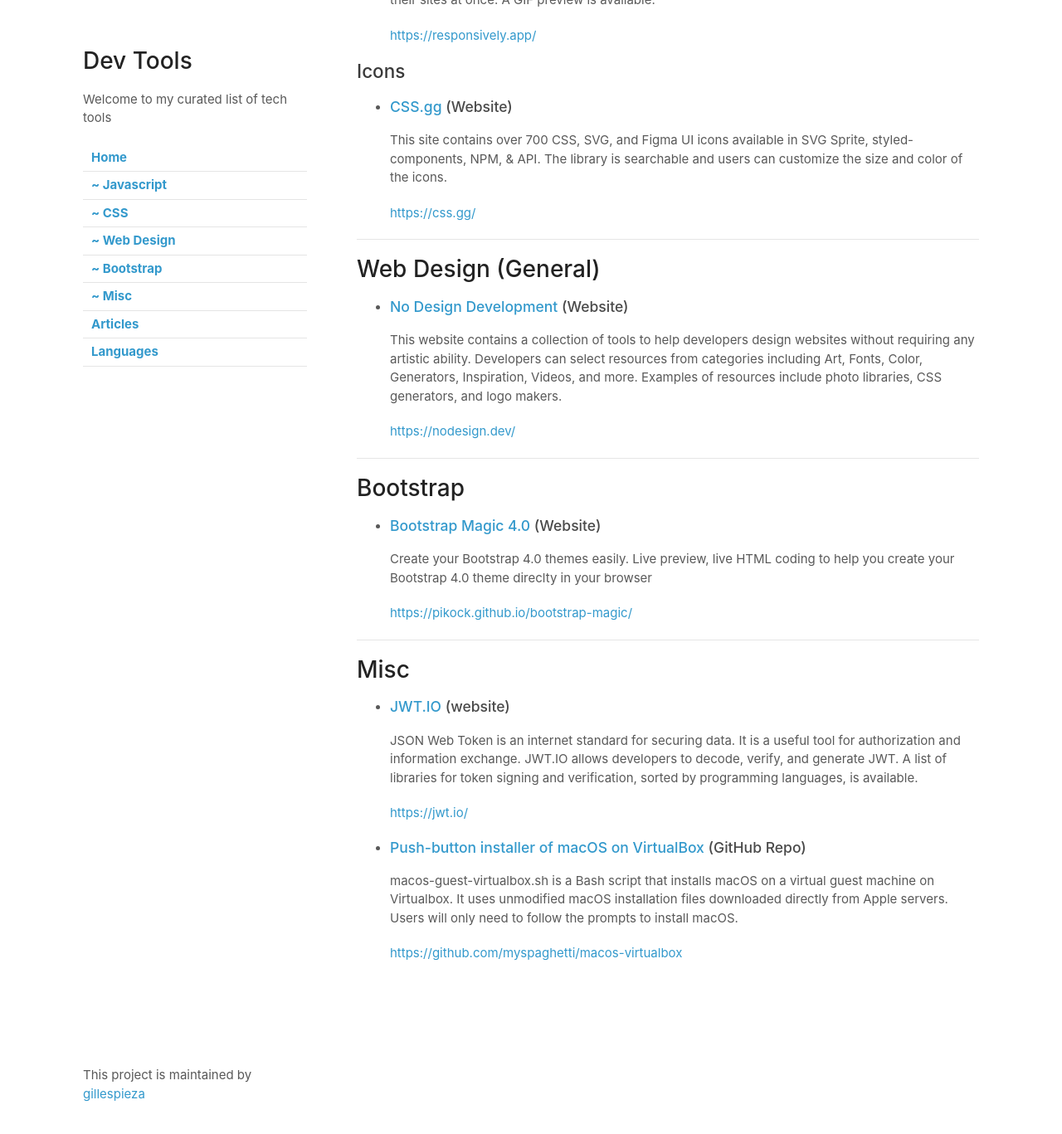
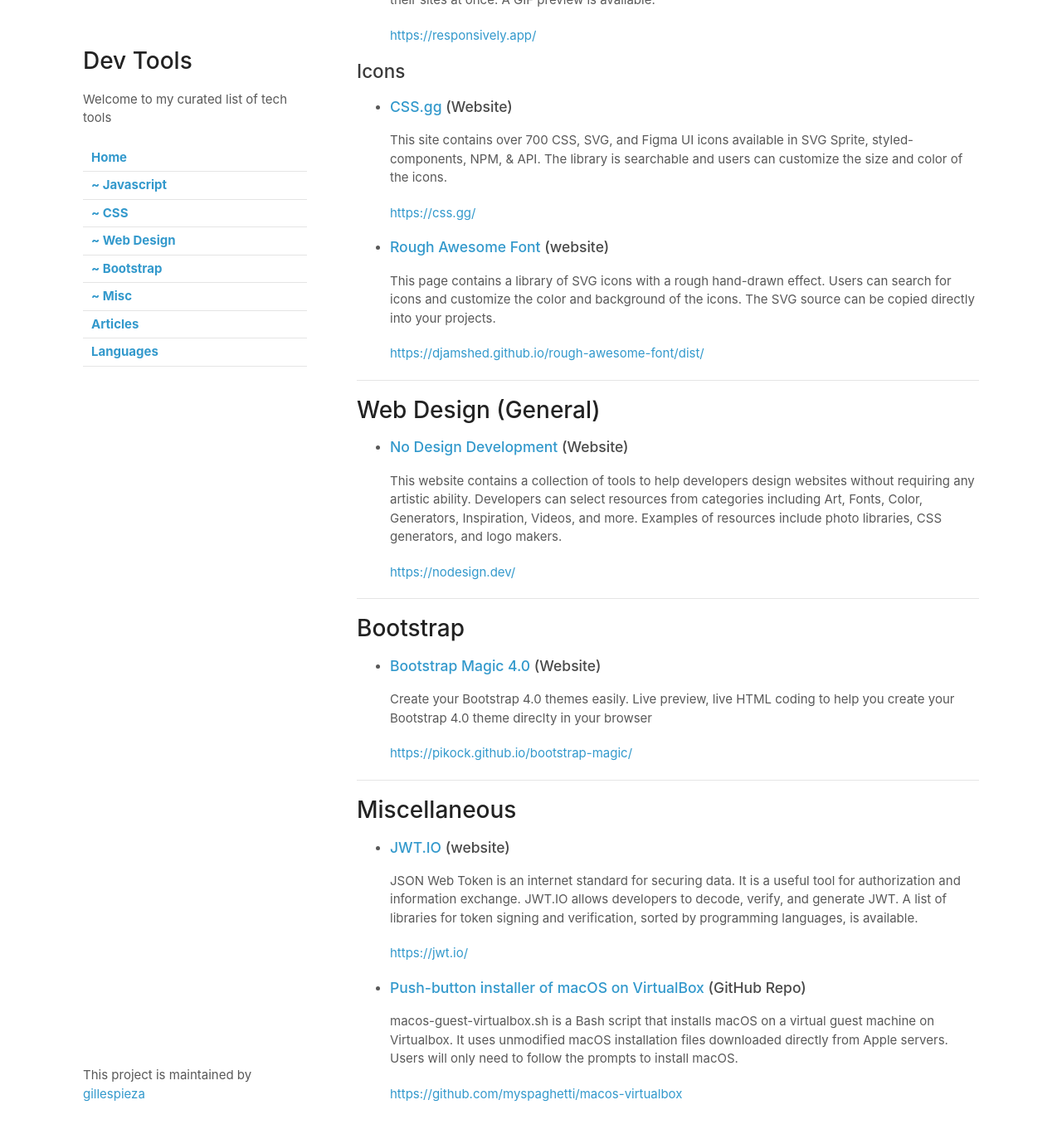
Before and after one commit to gillespieza/devtools, a Jekyll site: the page built from index.md, in a window 1280 px wide and 1400 px high, scrolled down 985 px. Shown: the top 1367 px of the window at 83% size. Built offline with Jekyll 4.4.1, drawn with Linux system fonts in a browser that asks for light colours; our own code applies the rules of GitHub Pages for plain Markdown files.

Commit message:
Added Rough Awesome Font

```diff
--- a/index.md
+++ b/index.md
@@ -35,6 +35,11 @@
 
   [https://css.gg/](https://css.gg/)
 
+- ### [Rough Awesome Font](https://djamshed.github.io/rough-awesome-font/dist/) (website)
+  This page contains a library of SVG icons with a rough hand-drawn effect. Users can search for icons and customize the color and background of the icons. The SVG source can be copied directly into your projects.
+
+  [https://djamshed.github.io/rough-awesome-font/dist/](https://djamshed.github.io/rough-awesome-font/dist/)
+
 --------------
 
 # Web Design (General)<a name="design"></a>
@@ -53,7 +58,7 @@
 
 --------------
 
-# Misc<a name="misc"></a>
+# Miscellaneous<a name="misc"></a>
 - ### [JWT.IO](https://jwt.io/) (website)
   JSON Web Token is an internet standard for securing data. It is a useful tool for authorization and information exchange. JWT.IO allows developers to decode, verify, and generate JWT. A list of libraries for token signing and verification, sorted by programming languages, is available.
 
```
